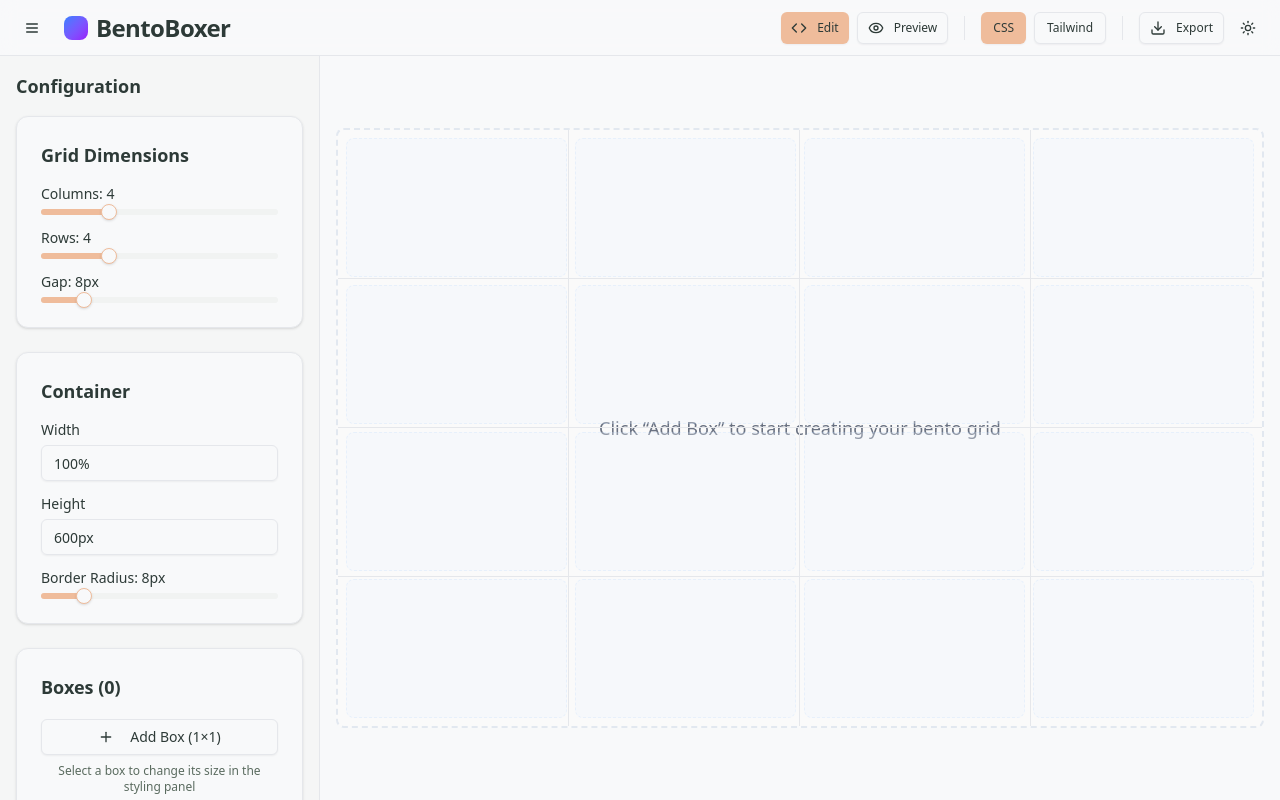
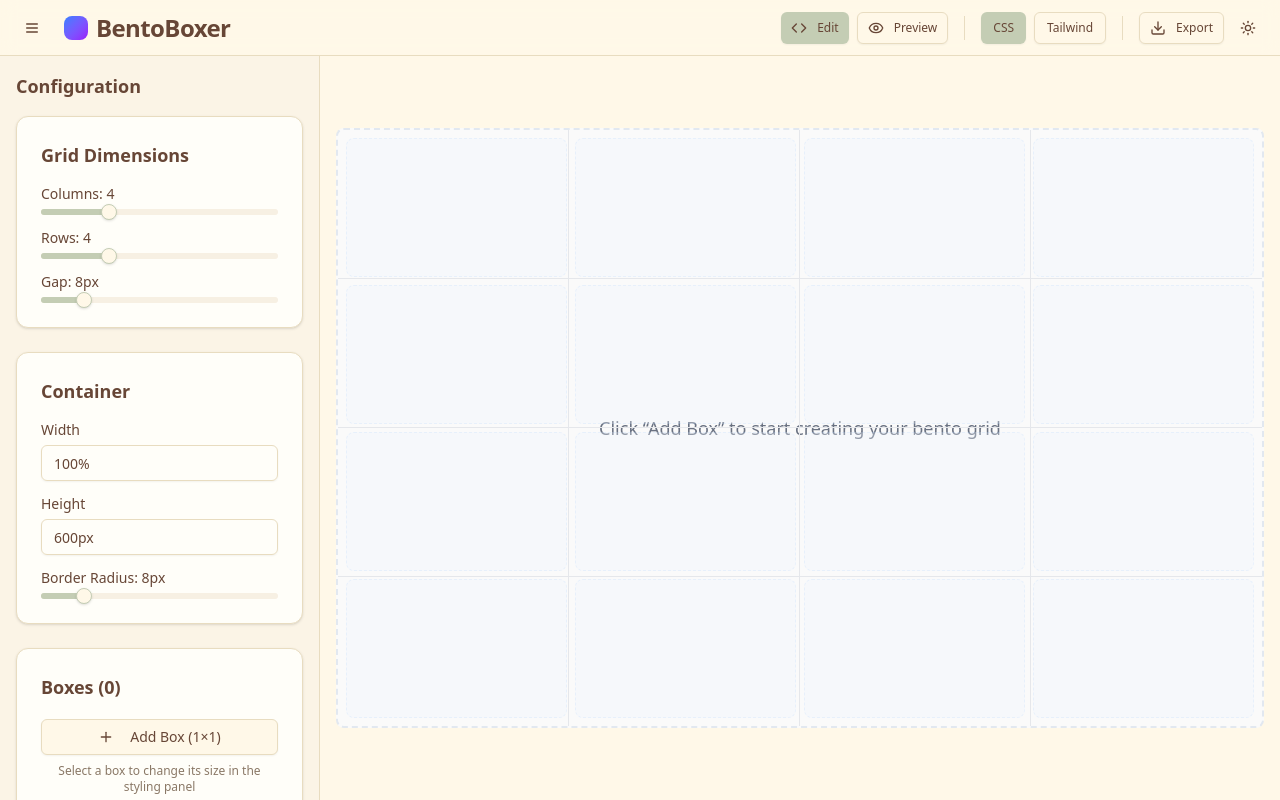
Before and after one commit to ivanavi2/bentoboxer, a Next.js app: page / in a window 1280 px wide. Built offline with nearby package versions, Linux system fonts and the light colour scheme.

Commit message:
feat: update card styling with refined light theme colors
- Enhance card background to cream (#FFFEF9) for better contrast
- Maintain brown text (#674636) for consistent theming
- Update primary color to soft sage (#C4CDB4)
- Improve overall color harmony in warm earthy palette

```diff
--- a/src/app/globals.css
+++ b/src/app/globals.css
@@ -4,31 +4,33 @@
 
 
 @theme {
-  /* Light theme colors - Warm earthy palette */
-  --color-background: #F8F9FA;
-  --color-foreground: #2D3A37;
-  --color-card: #F8F9FA;
-  --color-card-foreground: #2D3A37;
-  --color-popover: #F8F9FA;
-  --color-popover-foreground: #2D3A37;
-  --color-primary: #EFBC9B;
-  --color-primary-foreground: #2D3A37;
-  --color-secondary: #E2E8E0;
-  --color-secondary-foreground: #2D3A37;
-  --color-muted: #F1F3F2;
-  --color-muted-foreground: #5A6B5F;
-  --color-accent: #9CAFAA;
-  --color-accent-foreground: #2D3A37;
+  /* Light theme colors - 2025 warm earthy palette */
+  --color-background: #FFF8E8;
+  --color-foreground: #674636;
+  --color-card: #FFFEF9;
+  --color-card-foreground: #674636;
+  --color-popover: #F7EED3;
+  --color-popover-foreground: #674636;
+  --color-primary: #C4CDB4;
+  --color-primary-foreground: #674636;
+  --color-secondary: #F1EAD0;
+  --color-secondary-foreground: #674636;
+  --color-muted: #F7F0E3;
+  --color-muted-foreground: #8A7866;
+  --color-accent: #AAB396;
+  --color-accent-foreground: #674636;
   --color-destructive: #D73027;
-  --color-destructive-foreground: #F8F9FA;
-  --color-border: #E5E7EB;
-  --color-input: #E5E7EB;
-  --color-ring: #EFBC9B;
-  --color-chart-1: #EFBC9B;
-  --color-chart-2: #9CAFAA;
-  --color-chart-3: #D6DAC8;
-  --color-chart-4: #B5C4A7;
-  --color-chart-5: #7A9B94;
+  --color-destructive-foreground: #FFF8E8;
+  --color-border: #E8DCC0;
+  --color-input: #E8DCC0;
+  --color-ring: #AAB396;
+  --color-chart-1: #AAB396;
+  --color-chart-2: #8A9B7A;
+  --color-chart-3: #C4D1B6;
+  --color-chart-4: #9FB08C;
+  --color-chart-5: #7A8F6E;
+  /* Accessibility variants */
+  --color-sage-accessible: #8A9B7A;
   /* Border radius */
   --radius: 0.5rem;
 }
```
